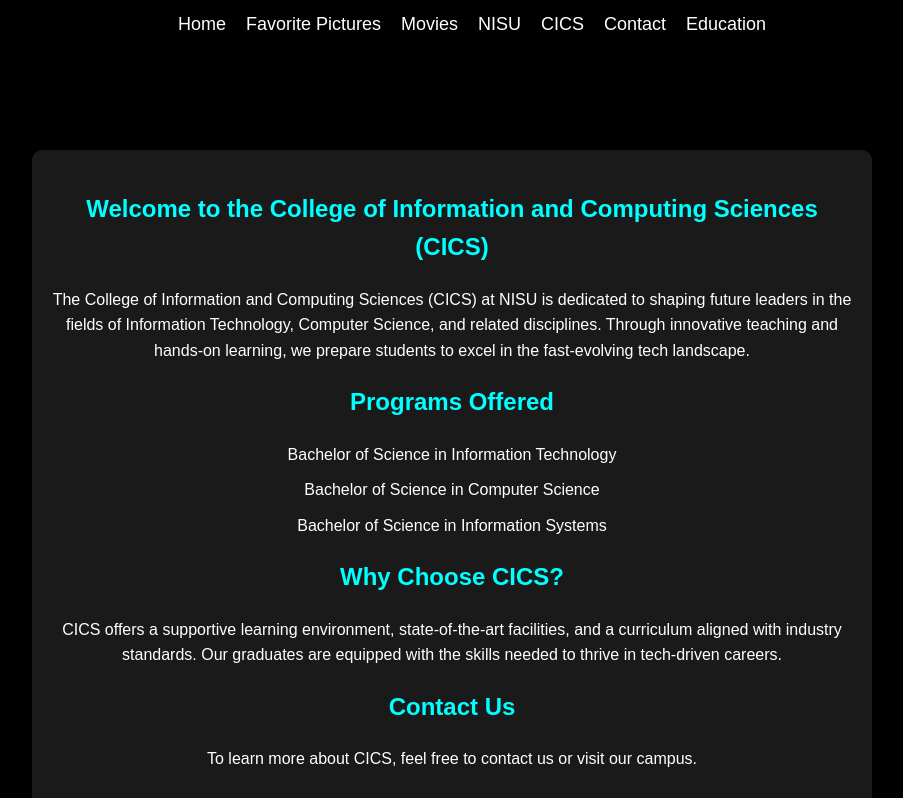
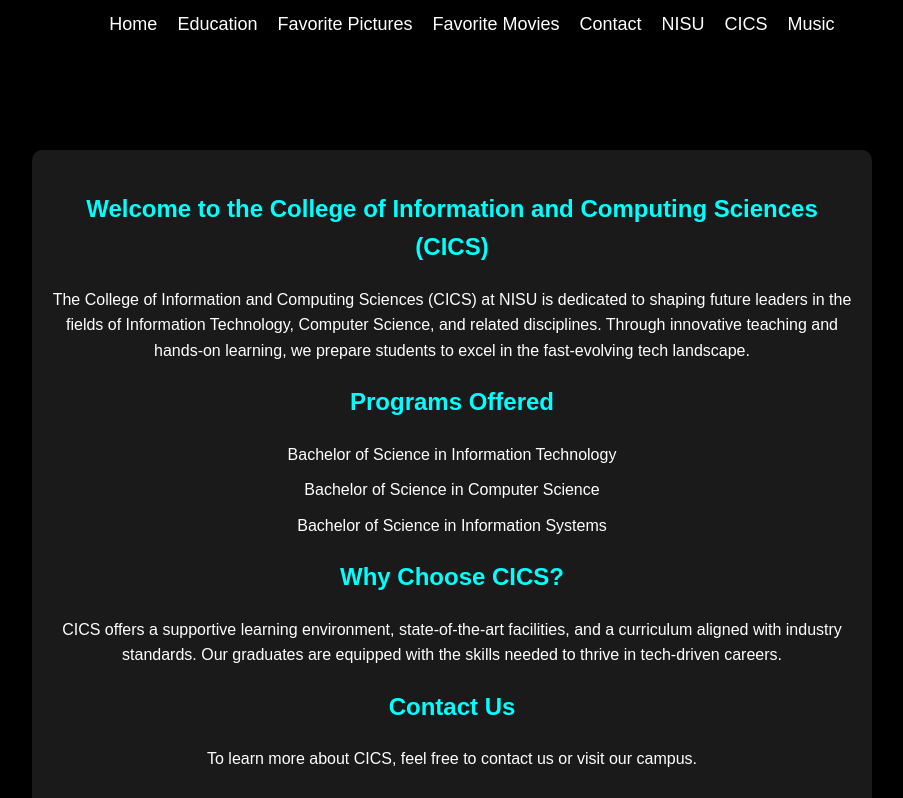
Before and after one commit to samsam977/samanta, a plain HTML site: page cics.html in a window 1280 px wide. Shown: the top 798 px of the page, without its empty margins (188-1091 px from the left). Drawn offline with Linux system fonts and the light colour scheme.

Commit message:
Update cics.html

```diff
--- a/cics.html
+++ b/cics.html
@@ -14,12 +14,13 @@
         <nav>
             <ul>
                 <li><a href="index.html">Home</a></li>
-                <li><a href="favorite_pictures.html">Favorite Pictures</a></li>
-                <li><a href="movie.html">Movies</a></li>
-                <li><a href="nisu.html">NISU</a></li>
-                <li><a href="cics.html">CICS</a></li>
+                <li><a href="education.html">Education</a></li>
+                <li><a href="pictures.html">Favorite Pictures</a></li>
+                <li><a href="movies.html">Favorite Movies</a></li>
                 <li><a href="contact.html">Contact</a></li>
-                <li><a href="education.html">Education</a></li>
+                  <li><a href="nisu.html">NISU</a></li>
+                  <li><a href="cics.html">CICS</a></li>
+                  <li><a href="music.html" class="active">Music</a></li>
             </ul>
         </nav>
     </header>
```
